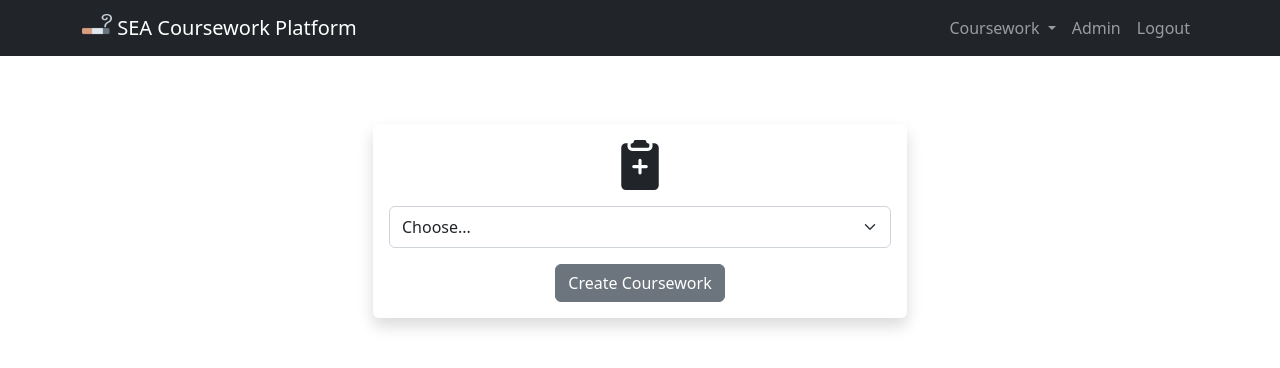
After one commit to yuxiang970813/SEA, a Django app: page /coursework/create in a window 1280 px wide. The commit adds this page. Shown: the top 368 px of the page. Run offline with Django 4.2, Linux system fonts and the light colour scheme; a user stored in the database is signed in; data that the repository does not hold is empty.

Commit message:
Complete create coursework function & html

```diff
--- a/coursework/models.py
+++ b/coursework/models.py
@@ -23,3 +23,26 @@ class User(AbstractUser):
         default="Student"
     )
     is_email_verified = models.BooleanField(default=False)
+
+
+class Course(models.Model):
+    name = models.CharField(max_length=60)
+
+    def __str__(self):
+        return self.name
+
+
+class Coursework(models.Model):
+    course = models.ForeignKey(
+        Course,
+        on_delete=models.PROTECT,
+        related_name="coursework_name"
+    )
+    taken_person = models.ManyToManyField(
+        User,
+        blank=True,
+        related_name="taken_coursework"
+    )
+
+    def __str__(self):
+        return self.course.name
--- /dev/null
+++ b/coursework/templates/coursework/create_coursework.html
@@ -0,0 +1,44 @@
+{% extends "coursework/layout.html" %}
+
+{% block title%}Create Coursework{% endblock %}
+
+{% block body %}
+<section>
+  <div class="container mt-5 pt-5">
+    <div class="row">
+      <div class="col-12 col-sm-8 col-md-6 m-auto">
+        <div class="card border-0 shadow">
+          <div class="card-body">
+            <!-- ICON -->
+            <div class="text-center">
+              <svg class="mx-auto" xmlns="http://www.w3.org/2000/svg" width="50" height="50" fill="currentColor"
+                class="bi bi-clipboard2-plus-fill" viewBox="0 0 16 16">
+                <path
+                  d="M10 .5a.5.5 0 0 0-.5-.5h-3a.5.5 0 0 0-.5.5.5.5 0 0 1-.5.5.5.5 0 0 0-.5.5V2a.5.5 0 0 0 .5.5h5A.5.5 0 0 0 11 2v-.5a.5.5 0 0 0-.5-.5.5.5 0 0 1-.5-.5Z" />
+                <path
+                  d="M4.085 1H3.5A1.5 1.5 0 0 0 2 2.5v12A1.5 1.5 0 0 0 3.5 16h9a1.5 1.5 0 0 0 1.5-1.5v-12A1.5 1.5 0 0 0 12.5 1h-.585c.055.156.085.325.085.5V2a1.5 1.5 0 0 1-1.5 1.5h-5A1.5 1.5 0 0 1 4 2v-.5c0-.175.03-.344.085-.5ZM8.5 6.5V8H10a.5.5 0 0 1 0 1H8.5v1.5a.5.5 0 0 1-1 0V9H6a.5.5 0 0 1 0-1h1.5V6.5a.5.5 0 0 1 1 0Z" />
+              </svg>
+            </div>
+            <form action="{% url 'create_coursework' %}" method="post">
+              {% csrf_token %}
+              <!-- COURSE NAME -->
+              <select class="form-select my-3 py-2" name="course-id" aria-label="Default select example">
+                <option selected disabled>Choose...</option>
+                {% for course in courses %}
+                <option value="{{ course.id }}">{{ course }}</option>
+                {% empty %}
+                <option disabled>No course available</option>
+                {% endfor %}
+              </select>
+              <!-- CREATE BUTTON -->
+              <div class="text-center mt-3">
+                <button class="btn btn-secondary">Create Coursework</button>
+              </div>
+            </form>
+          </div>
+        </div>
+      </div>
+    </div>
+  </div>
+</section>
+{% endblock %}
--- a/coursework/templates/coursework/layout.html
+++ b/coursework/templates/coursework/layout.html
@@ -51,7 +51,7 @@
                 <hr class="dropdown-divider">
               </li>
               {% if user.status == "Teacher" %}
-              <li><a class="dropdown-item" href="#">Create Coursework</a></li>
+              <li><a class="dropdown-item" href="{% url 'create_coursework' %}">Create Coursework</a></li>
               {% else %}
               <li><a class="dropdown-item" href="#">Join Coursework</a></li>
               {% endif %}
--- a/coursework/urls.py
+++ b/coursework/urls.py
@@ -7,5 +7,6 @@ urlpatterns = [
     path("login", views.login_view, name="login"),
     path("logout", views.logout_view, name="logout"),
     path("register", views.register, name="register"),
-    path("activate/<uidb64>/<token>", views.activate_user, name="activate_user")
+    path("activate/<uidb64>/<token>", views.activate_user, name="activate_user"),
+    path("coursework/create", views.create_coursework, name="create_coursework")
 ]
--- a/coursework/views.py
+++ b/coursework/views.py
@@ -11,7 +11,7 @@ from django.contrib import messages
 from django.shortcuts import render
 from django.conf import settings
 from django.urls import reverse
-from .models import StudentList, User
+from .models import StudentList, User, Course, Coursework
 from .utils import generate_token
 import threading
 
@@ -108,6 +108,7 @@ def login_view(request):
         return render(request, "coursework/login.html")
 
 
+@login_required
 def logout_view(request):
     logout(request)
     messages.success(
@@ -162,3 +163,35 @@ def register(request):
     # User visit register page
     else:
         return render(request, "coursework/register.html")
+
+
+@login_required
+def create_coursework(request):
+    # Only teacher can create coursework
+    if request.user.status == "Teacher":
+        # Teacher submit create coursework form
+        if request.method == "POST":
+            # Try create new coursework & add teacher to that coursework
+            try:
+                new_coursework = Coursework.objects.create(
+                    course=Course.objects.get(pk=request.POST["course-id"])
+                )
+                new_coursework.save()
+                new_coursework.taken_person.add(request.user)
+            # Remind if coursework already created
+            except IntegrityError:
+                messages.info(
+                    request, "Coursework already created!"
+                )
+                return HttpResponseRedirect(reverse("create_coursework"))
+        # Teacher visit create coursework page
+        else:
+            return render(request, "coursework/create_coursework.html", {
+                "courses": Course.objects.all()
+            })
+    # Redirect non-teacher person to index
+    else:
+        messages.error(
+            request, "Only teacher can create coursework"
+        )
+        return HttpResponseRedirect(reverse("index"))
```
Also changed, not shown: coursework/migrations/0003_course_coursework.py (added), db.sqlite3.
